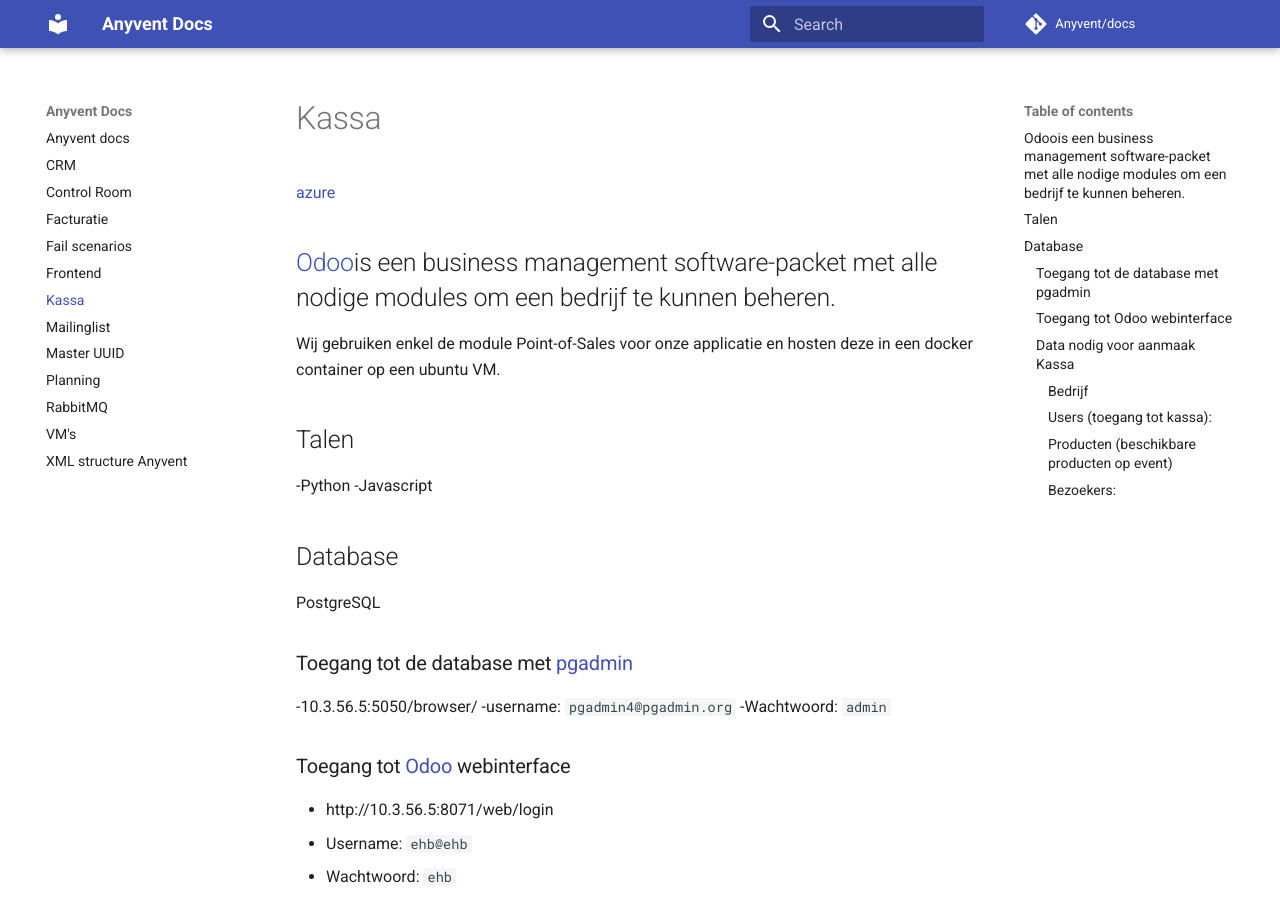
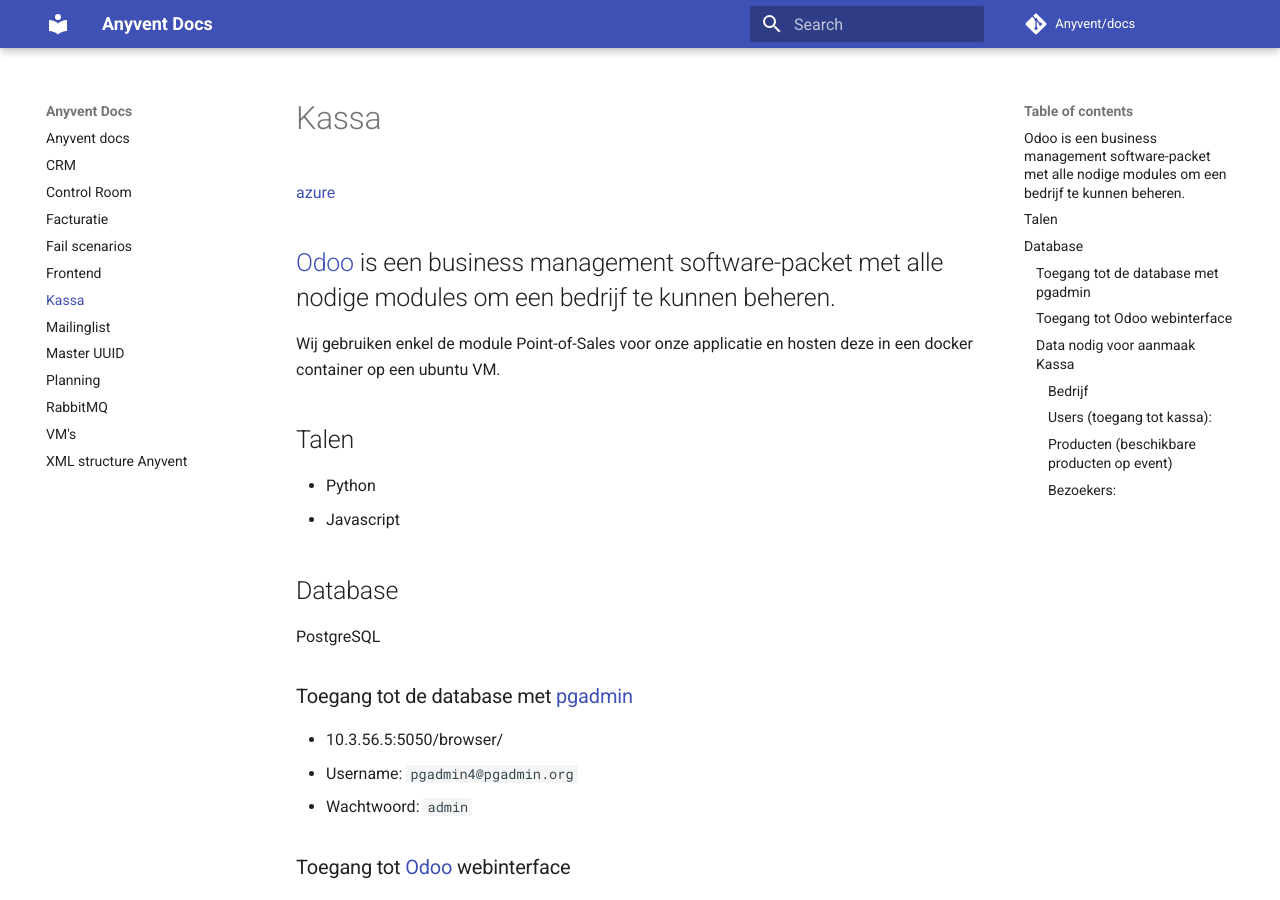
Before and after one commit to seppeconinx/docs, an MkDocs documentation site: the page built from docs/Kassa.md, in a window 1280 px wide and 900 px high. Built offline with MkDocs 1.6.1 and Material for MkDocs 9.7.7, drawn with Linux system fonts in a browser that asks for light colours; comment, search, counter and statistics services are not loaded.

Commit message:
update 2

```diff
--- a/docs/Kassa.md
+++ b/docs/Kassa.md
@@ -1,21 +1,21 @@
 # Kassa
 [azure](https://dev.azure.com/anyvent/Kassa)
 
-## [Odoo](https://www.odoo.com)is een business management software-packet met alle nodige modules om een bedrijf te kunnen beheren.
+## [Odoo](https://www.odoo.com) is een business management software-packet met alle nodige modules om een bedrijf te kunnen beheren.
 
 Wij gebruiken enkel de module Point-of-Sales voor onze applicatie en hosten deze in een docker container op een ubuntu VM.
 
 ## Talen
--Python
--Javascript
+- Python
+- Javascript
 
 ## Database
 PostgreSQL
 
 ### Toegang tot de database met [pgadmin](10.3.56.5:5050/browser/)
--10.3.56.5:5050/browser/
--username: `pgadmin4@pgadmin.org`
--Wachtwoord: `admin`
+- 10.3.56.5:5050/browser/
+- Username: `pgadmin4@pgadmin.org`
+- Wachtwoord: `admin`
 
 ### Toegang tot [Odoo](http://10.3.56.5:8071/web/login) webinterface
 - http://10.3.56.5:8071/web/login
```
